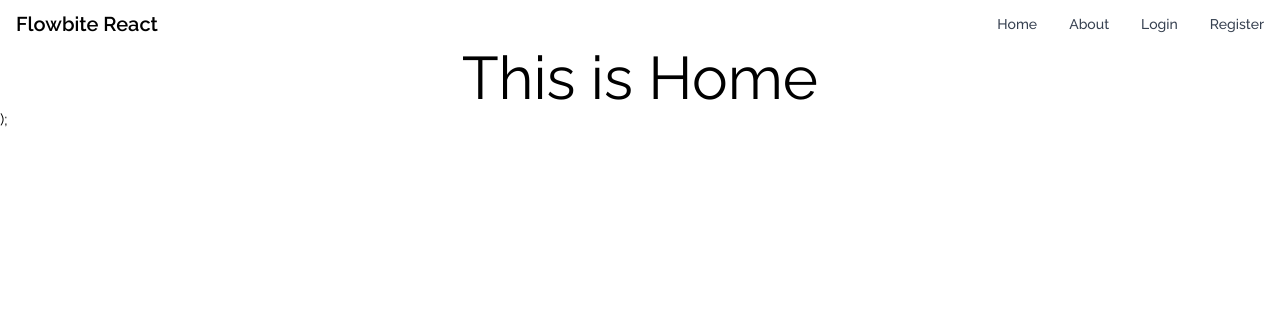
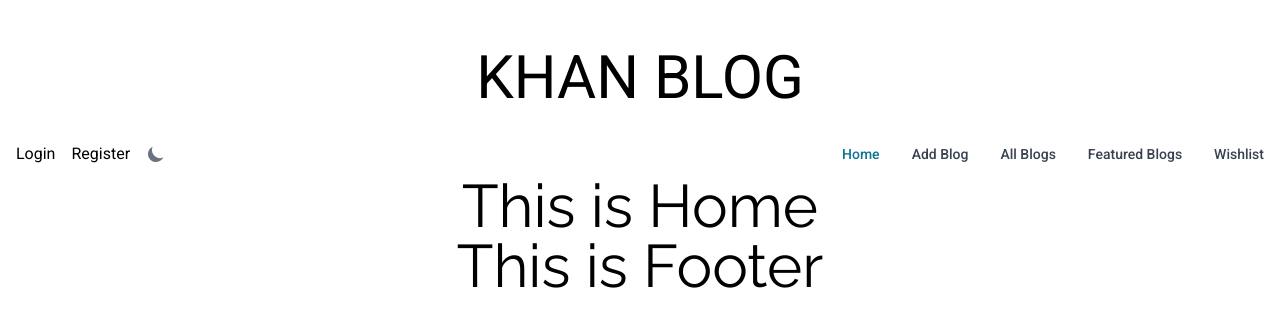
Before and after one commit to Jubayer-K/Khan-Blog-client, a React (Vite) app: page / in a window 1280 px wide. Shown: the top 326 px of the page. Built offline with nearby package versions, Linux system fonts and the light colour scheme; no server answers.

Commit message:
implemented dark mode

```diff
--- a/src/Components/Layouts/Root.jsx
+++ b/src/Components/Layouts/Root.jsx
@@ -1,11 +1,13 @@
 import { Outlet } from "react-router-dom";
 import { ToastContainer } from "react-toastify";
 import NavigationBar from "../Shared/Navbar/NavigationBar";
+import Footer from "../Shared/Footer/Footer";
 const Root = () => {
     return (
         <div className="font-raleway dark:bg-gray-800 dark:text-white">
             <NavigationBar></NavigationBar>
             <Outlet></Outlet>
+            <Footer></Footer>
             <ToastContainer></ToastContainer>
         </div>
     );
--- /dev/null
+++ b/src/Components/Pages/AddBlog/AddBlog.jsx
@@ -0,0 +1,10 @@
+
+const AddBlog = () => {
+    return (
+        <div>
+            <h1 className="text-center text-6xl">This is Add Blog page</h1>
+        </div>
+    );
+};
+
+export default AddBlog;
--- /dev/null
+++ b/src/Components/Pages/AllBlogs/AllBlogs.jsx
@@ -0,0 +1,10 @@
+
+const AllBlogs = () => {
+    return (
+        <div>
+            <h1 className="text-center text-6xl">This is Wishlist page</h1>
+        </div>
+    );
+};
+
+export default AllBlogs;
--- /dev/null
+++ b/src/Components/Pages/FeaturedBlogs/FeaturedBlogs.jsx
@@ -0,0 +1,10 @@
+
+const FeaturedBlogs = () => {
+    return (
+        <div>
+            <h1 className="text-center text-6xl">This is Featured Blogs page</h1>
+        </div>
+    );
+};
+
+export default FeaturedBlogs;
--- a/src/Components/Pages/Home/Home.jsx
+++ b/src/Components/Pages/Home/Home.jsx
@@ -1,14 +1,9 @@
-
-
 const Home = () => {
-    return (
-        <div>
-            <div>
-            <h1 className="text-6xl text-center"> This is Home</h1>
-        </div>
-    );
-        </div>
-    );
+  return (
+    <div>
+        <h1 className="text-6xl text-center"> This is Home</h1>
+    </div>
+  );
 };
 
 export default Home;
--- /dev/null
+++ b/src/Components/Pages/Wishlist/Wishlist.jsx
@@ -0,0 +1,11 @@
+
+
+const Wishlist = () => {
+    return (
+        <div>
+            <h1 className="text-center text-6xl">This is Wishlist page</h1>
+        </div>
+    );
+};
+
+export default Wishlist;
--- /dev/null
+++ b/src/Components/Shared/Footer/Footer.jsx
@@ -0,0 +1,10 @@
+
+const Footer = () => {
+    return (
+        <div>
+            <h1 className="text-center text-6xl">This is Footer</h1>
+        </div>
+    );
+};
+
+export default Footer;
--- a/src/Components/Shared/Navbar/NavigationBar.jsx
+++ b/src/Components/Shared/Navbar/NavigationBar.jsx
@@ -1,28 +1,49 @@
-import { Navbar } from "flowbite-react";
-import { Link } from "react-router-dom";
+import { Navbar, DarkThemeToggle, Flowbite } from "flowbite-react";
+import { Link, useLocation } from "react-router-dom";
 
 const NavigationBar = () => {
+  const location = new useLocation();
   return (
     <>
-      <Navbar fluid rounded>
+      <div>
+        <h1 className="text-center md:pt-12 md:pb-6 font-roboto md:text-6xl">
+          KHAN BLOG
+        </h1>
+      </div>
+      <Navbar fluid rounded className="font-roboto">
         <Navbar.Brand>
-          <span className="self-center whitespace-nowrap text-xl font-semibold dark:text-white">
-            Flowbite React
-          </span>
+          <div className="flex gap-4">
+            <Link to={"/login"}>Login</Link>
+            <Link to={"/register"}>Register</Link>
+            <Flowbite>
+              <DarkThemeToggle className="p-0" />
+            </Flowbite>
+          </div>
         </Navbar.Brand>
         <Navbar.Toggle />
         <Navbar.Collapse>
           <Link to={"/"}>
-            <Navbar.Link>Home</Navbar.Link>
+            <Navbar.Link active={location.pathname === "/"}>Home</Navbar.Link>
           </Link>
-          <Link to={"/login"}>
-            <Navbar.Link>About</Navbar.Link>
+          <Link to={"/add-blog"}>
+            <Navbar.Link active={location.pathname === "/add-blog"}>
+              Add Blog
+            </Navbar.Link>
           </Link>
-          <Link to={"/login"}>
-            <Navbar.Link>Login</Navbar.Link>
+          <Link to={"/all-blogs"}>
+            <Navbar.Link active={location.pathname === "/all-blogs"}>
+              All Blogs
+            </Navbar.Link>
           </Link>
-          <Link to={"/register"}>
-            <Navbar.Link>Register</Navbar.Link>
+          <Link to={"/featured-blogs"}>
+            <Navbar.Link active={location.pathname === "/featured-blogs"}>
+              Featured Blogs
+            </Navbar.Link>
+          </Link>
+          <Link to={"/wishlist"}>
+            <Navbar.Link active={location.pathname === "/wishlist"}>
+              Wishlist
+            </Navbar.Link>
           </Link>
         </Navbar.Collapse>
       </Navbar>
```
Also changed, not shown: src/Components/Routes/Routes.jsx (+21 -2 lines).
